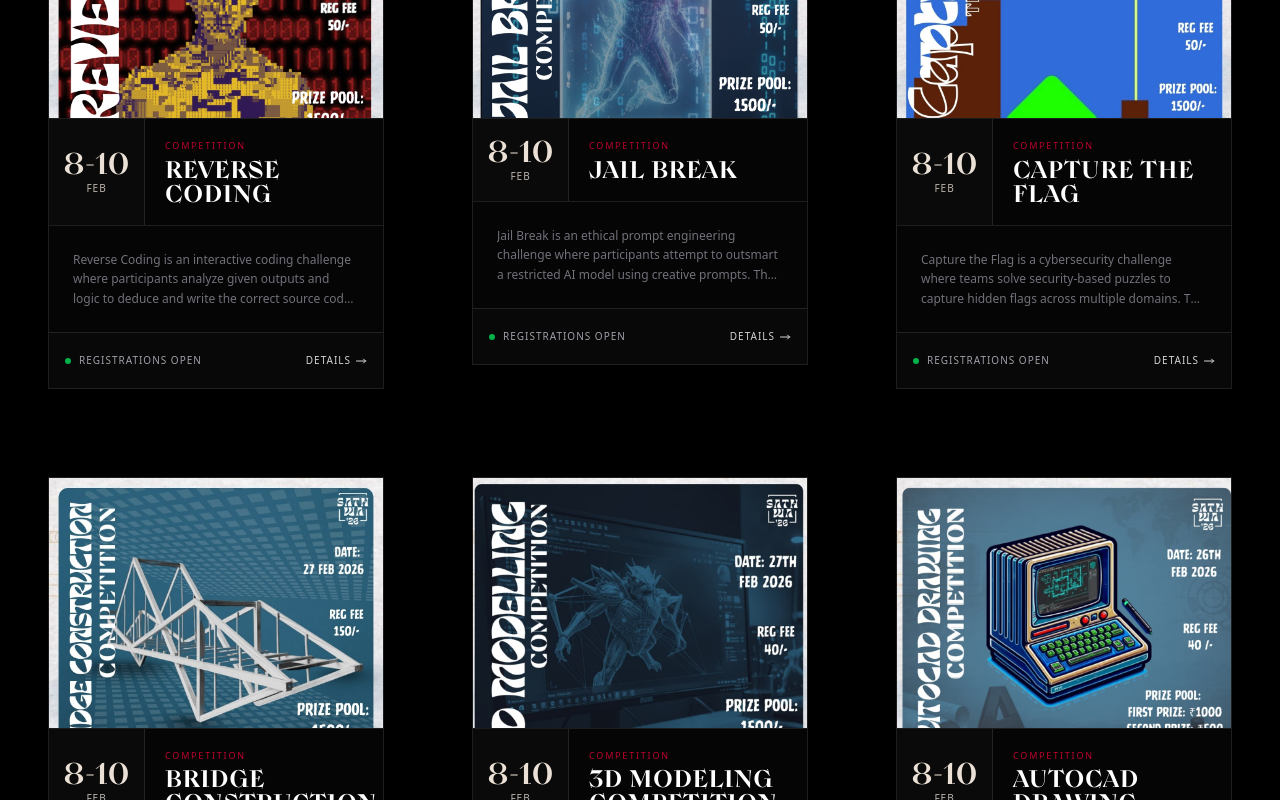
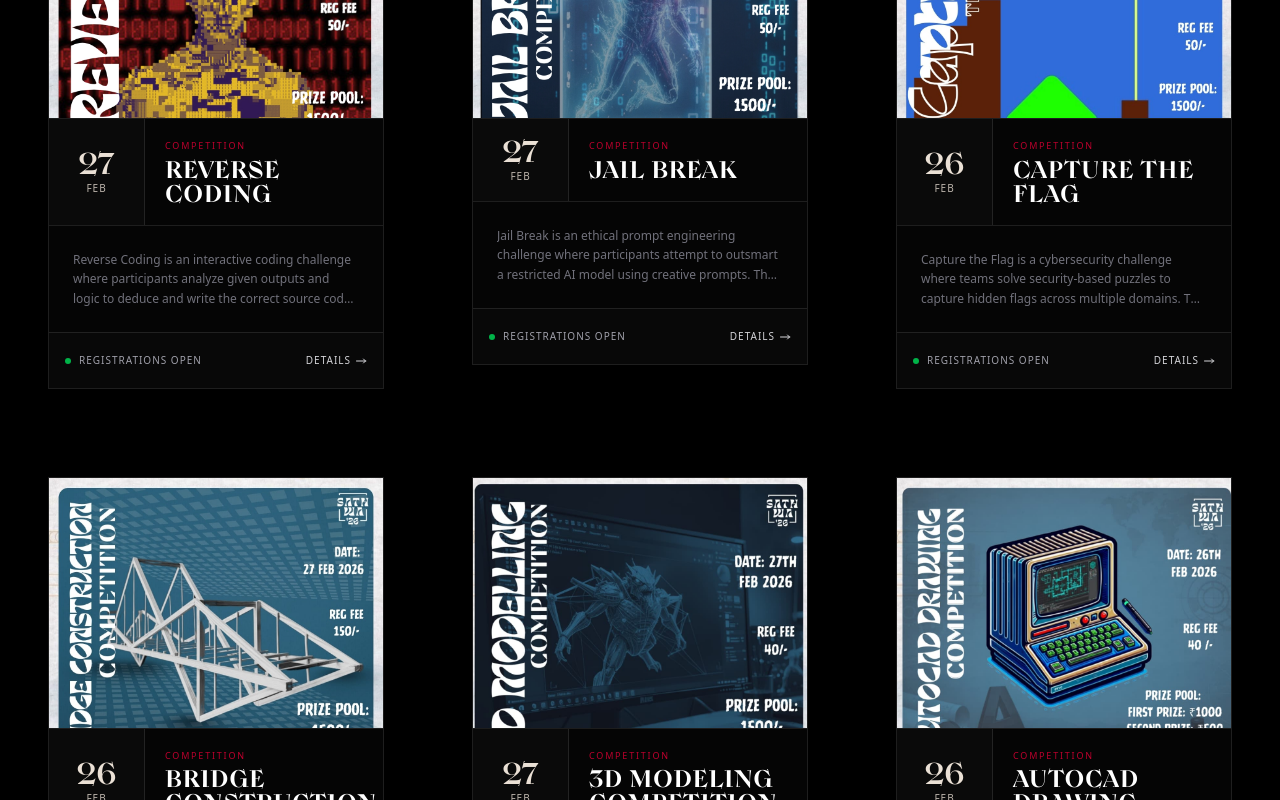
Before and after one commit to NayanUnni95/sathwa, a Next.js app: page /competitions in a window 1280 px wide. Shown: the part 1500-2300 px from the top of the page. Built offline with nearby package versions, Linux system fonts and the light colour scheme; no server answers.

Commit message:
chore: add date field

```diff
--- a/app/competitions/page.tsx
+++ b/app/competitions/page.tsx
@@ -55,6 +55,7 @@ export default function CompetitionsPage() {
             {categories.map((category) => (
               <button
                 key={category}
+                type="button"
                 onClick={() => setActiveFilter(category)}
                 className={`group relative px-6 py-2.5 md:px-10 md:py-3.5 text-[10px] md:text-xs tracking-[0.3em] uppercase font-['KyivTypeTitling'] transition-all duration-500 overflow-hidden border ${
                   activeFilter === category
@@ -97,8 +98,9 @@ export default function CompetitionsPage() {
                   title={comp.name}
                   description={comp.about}
                   // Default date/day as not in data schema yet
-                  date="8-10/02/2026"
-                  day="Friday"
+                  date={comp.dateShort}
+                  day=""
+                  // day="Friday"
                   imageUrl={comp.url}
                   details={comp.details}
                 />
--- a/components/IndividualComp.tsx
+++ b/components/IndividualComp.tsx
@@ -135,7 +135,7 @@ export default function IndividualComp({ compData }: IndividualCompProps) {
                   Date
                 </span>
                 <span className="font-['KyivTypeTitling'] text-xl">
-                  8-10 FEB 2026
+                  {compData.date}
                 </span>
               </div>
             </div>
--- a/data/competitions.js
+++ b/data/competitions.js
@@ -4,6 +4,8 @@ export const competition = [
     categoryId: 11,
     searchKey: "e-football",
     type: "non-tech",
+    date: "8-10 FEB 2026",
+    dateShort: "8-10/02/2026",
     about:
       "“Build the play. Break the defense. Rule the pitch.” Welcome to E-Football Showdown, the ultimate virtual football battle at SATHWA, the techno-cultural fest of College of Engineering Muttathara. No luck. No retries. Just precision passing, sharp tactics, and pure football IQ. Step onto the digital pitch and prove who truly owns the game.",
     url: "/assets/esports/efootball.jpeg",
@@ -25,6 +27,8 @@ export const competition = [
     categoryId: 12,
     searchKey: "bgmi-showdown",
     type: "non-tech",
+    date: "8-10 FEB 2026",
+    dateShort: "8-10/02/2026",
     about:
       "“Survive the drop. Dominate the zone.” Welcome to BGMI Showdown, the ultimate battle royale event at SATHWA, the techno-cultural fest of College of Engineering Muttathara. No mercy. No second chances. Just strategy, teamwork, and pure skill. Drop in with your squad and prove who owns the battlefield.",
     url: "/assets/esports/bgmi.jpeg",
@@ -46,6 +50,8 @@ export const competition = [
     categoryId: 13,
     searchKey: "valorant-showdown",
     type: "non-tech",
+    date: "8-10 FEB 2026",
+    dateShort: "8-10/02/2026",
     about:
       "“Plant the spike. Hold the angle. Win the round.” Calling all duelists, sentinels, controllers, and clutch gods. Welcome to Valorant Showdown, the ultimate tactical FPS event at SATHWA, the techno-cultural fest of College of Engineering Muttathara. No spray and pray. Just sharp aim, perfect utility, and next-level team coordination.",
     url: "/assets/esports/valorant.jpeg",
@@ -67,6 +73,8 @@ export const competition = [
     categoryId: 14,
     searchKey: "reverse-coding",
     type: "tech",
+    date: "27 Feb 2026",
+    dateShort: "27/02/2026",
     about:
       "Reverse Coding is an interactive coding challenge where participants analyze given outputs and logic to deduce and write the correct source code. The event tests problem-solving ability, logical thinking, and performance under real-time pressure.",
     url: "/assets/competitions/reverse-coding.jpeg",
@@ -89,6 +97,8 @@ export const competition = [
     categoryId: 15,
     searchKey: "jail-break",
     type: "tech",
+    date: "27 Feb 2026",
+    dateShort: "27/02/2026",
     about:
       "Jail Break is an ethical prompt engineering challenge where participants attempt to outsmart a restricted AI model using creative prompts. The event progresses through multiple levels, testing logical thinking, strategy, and adaptability.",
     url: "/assets/competitions/jail-break.jpeg",
@@ -110,6 +120,8 @@ export const competition = [
     categoryId: 16,
     searchKey: "capture-the-flag",
     type: "tech",
+    date: "26 Feb 2026",
+    dateShort: "26/02/2026",
     about:
       "Capture the Flag is a cybersecurity challenge where teams solve security-based puzzles to capture hidden flags across multiple domains. The event tests technical knowledge, strategy, and teamwork under pressure.",
     url: "/assets/competitions/ctf.jpeg",
@@ -133,6 +145,8 @@ export const competition = [
     categoryId: 1,
     searchKey: "bridge-construction",
     type: "tech",
+    date: "26 Feb 2026",
+    dateShort: "26/02/2026",
     about:
       "Bridge Construction is a technical competition where teams design and build a stable bridge using provided materials. The event tests structural understanding, creativity, and teamwork.",
     url: "/assets/competitions/bridge-construction.jpeg",
@@ -155,6 +169,8 @@ export const competition = [
     categoryId: 17,
     searchKey: "3d-modeling",
     type: "tech",
+    date: "27 Feb 2026",
+    dateShort: "27/02/2026",
     about:
       "3D Modeling Competition challenges participants to showcase creativity and precision by designing models within a limited time. The event encourages innovation and technical design skills.",
     url: "/assets/competitions/3d-modeling.jpeg",
@@ -176,6 +192,8 @@ export const competition = [
     categoryId: 18,
     searchKey: "autocad-drawing",
     type: "tech",
+    date: "26 Feb 2026",
+    dateShort: "26/02/2026",
     about:
       "AutoCAD Drawing Competition invites participants to showcase drafting precision and creativity through technical design challenges.",
     url: "/assets/competitions/autocard-drawing.jpeg",
@@ -197,6 +215,8 @@ export const competition = [
     categoryId: 19,
     searchKey: "circuit-debugging",
     type: "tech",
+    date: "27 Feb 2026",
+    dateShort: "27/02/2026",
     about:
       "Circuit Debugging is a technical challenge where participants identify and fix faults in electronic circuits within a limited time.",
     url: "/assets/competitions/circuit-debugging.jpeg",
@@ -218,6 +238,8 @@ export const competition = [
     categoryId: 1,
     searchKey: "hardware-debugging",
     type: "tech",
+    date: "26 Feb 2026",
+    dateShort: "26/02/2026",
     about:
       "Hardware Debugging is a multi-round competition where participants identify and fix faults in electronic circuits across different stages.",
     url: "/assets/competitions/hardware-debugging.jpeg",
@@ -239,6 +261,8 @@ export const competition = [
     categoryId: 20,
     searchKey: "ece-quiz",
     type: "tech",
+    date: "27 Feb 2026",
+    dateShort: "27/02/2026",
     about:
       "ECE Quiz is a technical knowledge competition consisting of MCQ and buzzer rounds to test electronics fundamentals, speed, and presence of mind.",
     url: "/assets/competitions/ece-quiz.jpeg",
@@ -260,6 +284,8 @@ export const competition = [
     categoryId: 21,
     searchKey: "debugging-challenge",
     type: "tech",
+    date: "27 Feb 2026",
+    dateShort: "27/02/2026",
     about:
       "Debugging Challenge is a competitive coding event where participants analyze faulty programs, identify errors, and fix them within a limited time.",
     url: "/assets/competitions/debugging-challenge.jpeg",
@@ -283,6 +309,8 @@ export const competition = [
     categoryId: 22,
     searchKey: "spark-tank",
     type: "tech",
+    date: "27 Feb 2026",
+    dateShort: "27/02/2026",
     about:
       "Spark Tank is a multi-round technical competition combining quiz, circuit design, and idea presentation. Teams must think, build, and pitch innovative solutions.",
     url: "/assets/competitions/spark-tank.jpeg",
--- a/types/types.ts
+++ b/types/types.ts
@@ -3,6 +3,8 @@ export interface CompetitionData {
   categoryId: number;
   searchKey: string;
   type: string;
+  date: string;
+  dateShort: string;
   about: string;
   url: string;
   regLink: string;
```
